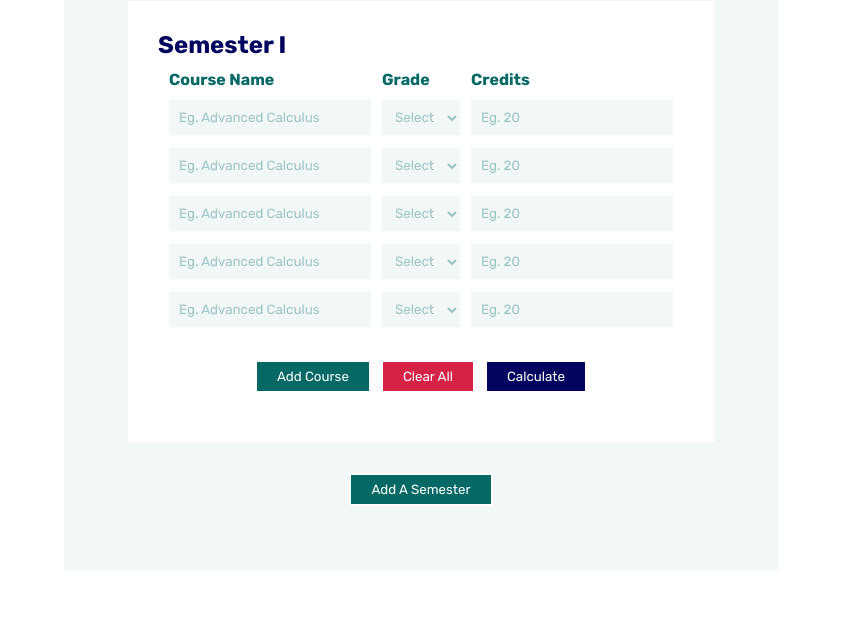
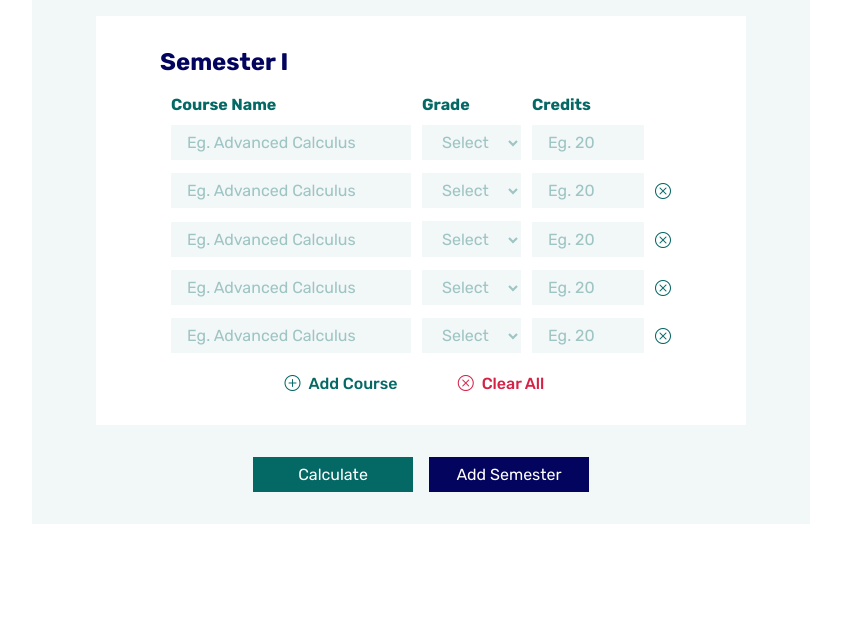
Before and after one commit to neicore/gpa-calculator, a plain HTML site: page index.html in a window 1280 px wide. Shown: the part 181-800 px from the top of the page, without its empty margins (219-1060 px from the left). Drawn offline with nearby package versions, Linux system fonts and the light colour scheme.

Commit message:
Working on v2.0

```diff
--- a/app.js
+++ /dev/null
@@ -1,77 +0,0 @@
-let gpaCalculator = document.querySelector('.gpa-calculator')
-let addASemester = document.querySelector('.add-a-semester')
-let semesterCount = 1
-
-addASemester.addEventListener('click', () => {
-  semesterCount++
-  newSemester(semesterCount)
-})
-
-const newSemester = (semesterCount) => {
-  let semesterTemplate = document.querySelector('#new-semester')
-  let newSemester = semesterTemplate.content.firstElementChild.cloneNode(true)
-  gpaCalculator.insertBefore(newSemester, addASemester)
-  let semesterTitle = newSemester.querySelector('.semester-title')
-  semesterTitle.textContent = `Semester ${romanize(semesterCount)}`
-
-  let addCourse = newSemester.querySelector('.add-course')
-  addCourse.addEventListener('click', () => {
-    let courseTemplate = document.querySelector('#new-course')
-    let courseTable = newSemester.querySelector('table')
-    let newCourse = courseTemplate.content.firstElementChild.cloneNode(true)
-    courseTable.appendChild(newCourse)
-  })
-
-  let clearAll = newSemester.querySelector('.clear-all')
-  clearAll.addEventListener('click', () => {
-    let courseTable = newSemester.querySelector('table')
-    let deletableRows = Array.from(
-      courseTable.getElementsByClassName('deletable-row')
-    )
-
-    deletableRows.forEach((deletableRow) => {
-      deletableRow.remove()
-    })
-  })
-
-  let calculate = newSemester.querySelector('.calculate')
-  calculate.addEventListener('click', () => {
-    let gradeInputs = Array.from(newSemester.querySelectorAll('.grade'))
-    let grades = gradeInputs.map((gradeInput) => {
-      return gradeInput.value
-    })
-    let creditsInputs = Array.from(newSemester.querySelectorAll('.credits'))
-    let credits = creditsInputs.map((creditsInput) => {
-      return Number(creditsInput.value)
-    })
-    let scores = grades.map((grade, index) => {
-      return grade * credits[index]
-    })
-
-    const reducer = (previousValue, currentValue) =>
-      previousValue + currentValue
-    let scoresSum = scores.reduce(reducer)
-    let creditsSum = credits.reduce(reducer)
-    let gpa = scoresSum / creditsSum
-
-    let gpaUI = newSemester.querySelector('.gpa-value')
-    gpaUI.textContent = `Your GPA is: ${gpa}`
-  })
-
-  return newSemester
-}
-
-newSemester(semesterCount)
-
-function romanize(num) {
-    var lookup = {M:1000,CM:900,D:500,CD:400,C:100,XC:90,L:50,XL:40,X:10,IX:9,V:5,IV:4,I:1},
-        roman = '',
-        i;
-    for ( i in lookup ) {
-      while ( num >= lookup[i] ) {
-        roman += i;
-        num -= lookup[i];
-      }
-    }
-    return roman;
-  }
--- /dev/null
+++ b/favicon/about.txt
@@ -0,0 +1,6 @@
+This favicon was generated using the following font:
+
+- Font Title: Rubik
+- Font Author: Copyright 2015 The Rubik Project Authors (https://github.com/googlefonts/rubik)
+- Font Source: http://fonts.gstatic.com/s/rubik/v14/iJWZBXyIfDnIV5PNhY1KTN7Z-Yh-4I-1UE80V4bVkA.ttf
+- Font License: SIL Open Font License, 1.1 (http://scripts.sil.org/OFL))
--- a/index.html
+++ b/index.html
@@ -11,138 +11,218 @@
         href="https://fonts.googleapis.com/css2?family=Rubik:ital,wght@0,300;0,400;0,500;0,600;0,700;0,800;0,900;1,300;1,400;1,500;1,600;1,700;1,800;1,900&display=swap"
         rel="stylesheet">
     <link rel="stylesheet" href="https://cdn.jsdelivr.net/npm/bootstrap-icons@1.7.2/font/bootstrap-icons.css">
-    <link rel="stylesheet" href="style.css">
+    <link rel="apple-touch-icon" sizes="180x180" href="/favicon/apple-touch-icon.png">
+    <link rel="icon" type="image/png" sizes="32x32" href="/favicon/favicon-32x32.png">
+    <link rel="icon" type="image/png" sizes="16x16" href="/favicon/favicon-16x16.png">
+    <link rel="manifest" href="/favicon/site.webmanifest">
+    <link rel="stylesheet" href="/style/css/style.css">
     <title>GPA Calculator</title>
 </head>
 
 <body>
-    <div class="gpa-calculator">
-        <header class="header">
-            <h1>GPA CALCULATOR</h1>
-            <button class="settings"><i class="bi bi-gear"></i></button>
-        </header>
 
-        <button class="button add-a-semester">Add A Semester</button>
-    </div>
+    <div class="calculator">
+        <h1 class="calculator-title">GPA Calculator</h1>
 
-    <template id="new-course">
-        <tr class="deletable-row">
-            <td><input type="text" class="course-name" placeholder="Eg. Advanced Calculus"></td>
-            <td>
-                <select required class="grade">
-                    <option value="" disabled selected>Select</option>
-                    <option value="4">A</option>
-                    <option value="3">B</option>
-                    <option value="2">C</option>
-                    <option value="1">D</option>
-                    <option value="0">F</option>
-                </select>
-            </td>
-            <td><input type="text" class="credits" placeholder="Eg. 20"></td>
-            <td><button class="delete-course" onclick="return this.parentNode.parentNode.remove()"><i
-                        class="bi bi-x-circle"></i></button></td>
-        </tr>
-    </template>
-
-    <template id="new-semester">
         <section class="semester">
-
             <h2 class="semester-title">Semester I</h2>
 
-            <table>
+            <table class="semester-content">
+                <thead>
                     <tr>
                         <th>Course Name</th>
                         <th>Grade</th>
                         <th>Credits</th>
                     </tr>
+                </thead>
 
+                <tbody>
                     <tr>
-                    <td><input type="text" class="course-name" placeholder="Eg. Advanced Calculus"></td>
                         <td>
-                        <select required class="grade">
-                            <option value="" disabled selected>Select</option>
-                            <option value="4">A</option>
-                            <option value="3">B</option>
-                            <option value="2">C</option>
-                            <option value="1">D</option>
-                            <option value="0">F</option>
+                            <input type="text" class="course-name" placeholder="Eg. Advanced Calculus">
+                        </td>
+
+                        <td>
+                            <select class="grade" required>
+                                <option disabled selected value="">Select</option>
+                                <option value="4.0">A+</option>
+                                <option value="4.0">A</option>
+                                <option value="3.7">A&#8722;</option>
+                                <option value="3.3">B+</option>
+                                <option value="3.0">B</option>
+                                <option value="2.7">B&#8722;</option>
+                                <option value="2.3">C+</option>
+                                <option value="2.0">C</option>
+                                <option value="1.7">C&#8722;</option>
+                                <option value="1.3">D+</option>
+                                <option value="1.0">D</option>
+                                <option value="0.7">D&#8722;</option>
+                                <option value="0.0">F&#8722;</option>
                             </select>
                         </td>
-                    <td><input type="text" class="credits" placeholder="Eg. 20"></td>
+
+                        <td>
+                            <input type="number" class="credits" placeholder="Eg. 20">
+                        </td>
+
+                        <!-- <td>
+                            <button class="delete-course" onclick="return this.parentNode.parentNode.remove();"><i class="bi bi-x-circle"></i></button>
+                        </td> -->
                     </tr>
 
                     <tr>
-                    <td><input type="text" class="course-name" placeholder="Eg. Advanced Calculus"></td>
                         <td>
-                        <select required class="grade">
-                            <option value="" disabled selected>Select</option>
-                            <option value="4">A</option>
-                            <option value="3">B</option>
-                            <option value="2">C</option>
-                            <option value="1">D</option>
-                            <option value="0">F</option>
+                            <input type="text" class="course-name" placeholder="Eg. Advanced Calculus">
+                        </td>
+
+                        <td>
+                            <select class="grade" required>
+                                <option disabled selected value="">Select</option>
+                                <option value="4.0">A+</option>
+                                <option value="4.0">A</option>
+                                <option value="3.7">A&#8722;</option>
+                                <option value="3.3">B+</option>
+                                <option value="3.0">B</option>
+                                <option value="2.7">B&#8722;</option>
+                                <option value="2.3">C+</option>
+                                <option value="2.0">C</option>
+                                <option value="1.7">C&#8722;</option>
+                                <option value="1.3">D+</option>
+                                <option value="1.0">D</option>
+                                <option value="0.7">D&#8722;</option>
+                                <option value="0.0">F&#8722;</option>
                             </select>
                         </td>
-                    <td><input type="text" class="credits" placeholder="Eg. 20"></td>
+
+                        <td>
+                            <input type="number" class="credits" placeholder="Eg. 20">
+                        </td>
+
+                        <td>
+                            <button class="delete-course" onclick="return this.parentNode.parentNode.remove();"><i class="bi bi-x-circle"></i></button>
+                        </td>
                     </tr>
 
                     <tr>
-                    <td><input type="text" class="course-name" placeholder="Eg. Advanced Calculus"></td>
                         <td>
-                        <select required class="grade">
-                            <option value="" disabled selected>Select</option>
-                            <option value="4">A</option>
-                            <option value="3">B</option>
-                            <option value="2">C</option>
-                            <option value="1">D</option>
-                            <option value="0">F</option>
+                            <input type="text" class="course-name" placeholder="Eg. Advanced Calculus">
+                        </td>
+
+                        <td>
+                            <select class="grade" required>
+                                <option disabled selected value="">Select</option>
+                                <option value="4.0">A+</option>
+                                <option value="4.0">A</option>
+                                <option value="3.7">A&#8722;</option>
+                                <option value="3.3">B+</option>
+                                <option value="3.0">B</option>
+                                <option value="2.7">B&#8722;</option>
+                                <option value="2.3">C+</option>
+                                <option value="2.0">C</option>
+                                <option value="1.7">C&#8722;</option>
+                                <option value="1.3">D+</option>
+                                <option value="1.0">D</option>
+                                <option value="0.7">D&#8722;</option>
+                                <option value="0.0">F&#8722;</option>
                             </select>
                         </td>
-                    <td><input type="text" class="credits" placeholder="Eg. 20"></td>
+
+                        <td>
+                            <input type="number" class="credits" placeholder="Eg. 20">
+                        </td>
+
+                        <td>
+                            <button class="delete-course" onclick="return this.parentNode.parentNode.remove();"><i class="bi bi-x-circle"></i></button>
+                        </td>
                     </tr>
 
                     <tr>
-                    <td><input type="text" class="course-name" placeholder="Eg. Advanced Calculus"></td>
                         <td>
-                        <select required class="grade">
-                            <option value="" disabled selected>Select</option>
-                            <option value="4">A</option>
-                            <option value="3">B</option>
-                            <option value="2">C</option>
-                            <option value="1">D</option>
-                            <option value="0">F</option>
+                            <input type="text" class="course-name" placeholder="Eg. Advanced Calculus">
+                        </td>
+
+                        <td>
+                            <select class="grade" required>
+                                <option disabled selected value="">Select</option>
+                                <option value="4.0">A+</option>
+                                <option value="4.0">A</option>
+                                <option value="3.7">A&#8722;</option>
+                                <option value="3.3">B+</option>
+                                <option value="3.0">B</option>
+                                <option value="2.7">B&#8722;</option>
+                                <option value="2.3">C+</option>
+                                <option value="2.0">C</option>
+                                <option value="1.7">C&#8722;</option>
+                                <option value="1.3">D+</option>
+                                <option value="1.0">D</option>
+                                <option value="0.7">D&#8722;</option>
+                                <option value="0.0">F&#8722;</option>
                             </select>
                         </td>
-                    <td><input type="text" class="credits" placeholder="Eg. 20"></td>
+
+                        <td>
+                            <input type="number" class="credits" placeholder="Eg. 20">
+                        </td>
+
+                        <td>
+                            <button class="delete-course" onclick="return this.parentNode.parentNode.remove();"><i class="bi bi-x-circle"></i></button>
+                        </td>
                     </tr>
 
                     <tr>
-                    <td><input type="text" class="course-name" placeholder="Eg. Advanced Calculus"></td>
                         <td>
-                        <select required class="grade">
-                            <option value="" disabled selected>Select</option>
-                            <option value="4">A</option>
-                            <option value="3">B</option>
-                            <option value="2">C</option>
-                            <option value="1">D</option>
-                            <option value="0">F</option>
+                            <input type="text" class="course-name" placeholder="Eg. Advanced Calculus">
+                        </td>
+
+                        <td>
+                            <select class="grade" required>
+                                <option disabled selected value="">Select</option>
+                                <option value="4.0">A+</option>
+                                <option value="4.0">A</option>
+                                <option value="3.7">A&#8722;</option>
+                                <option value="3.3">B+</option>
+                                <option value="3.0">B</option>
+                                <option value="2.7">B&#8722;</option>
+                                <option value="2.3">C+</option>
+                                <option value="2.0">C</option>
+                                <option value="1.7">C&#8722;</option>
+                                <option value="1.3">D+</option>
+                                <option value="1.0">D</option>
+                                <option value="0.7">D&#8722;</option>
+                                <option value="0.0">F&#8722;</option>
                             </select>
                         </td>
-                    <td><input type="text" class="credits" placeholder="Eg. 20"></td>
+
+                        <td>
+                            <input type="number" class="credits" placeholder="Eg. 20">
+                        </td>
+
+                        <td>
+                            <button class="delete-course" onclick="return this.parentNode.parentNode.remove();"><i class="bi bi-x-circle"></i></button>
+                        </td>
                     </tr>
+                </tbody>
             </table>
 
-            <div class="actions">
-                <button class="button add-course">Add Course</button>
-                <button class="button clear-all">Clear All</button>
-                <button class="button calculate">Calculate</button>
+            <div class="semester-actions">
+                <button class="semester-actions-button add-course">
+                    <i class="bi bi-plus-circle"></i> Add Course
+                </button>
+
+                <button class="semester-actions-button clear-all">
+                    <i class="bi bi-x-circle"></i> Clear All
+                </button>
+            </div>
+        </section>
+
+        <div class="calculator-actions">
+            <button class="calculator-actions-button calculate">Calculate</button>
+            <button class="calculator-actions-button add-semester">Add Semester</button>
+        </div>
     </div>
 
-            <p class="gpa-value"></p>
-        </section>
-    </template>
 </body>
 
-<script src="app.js"></script>
+<script src="/app.js"></script>
 
 </html>
--- /dev/null
+++ b/style/style.scss
@@ -0,0 +1,214 @@
+$primary-color-100: #f2f7f7;
+$primary-color-200: #4a9292;
+$primary-color-300: #046865;
+$dark-blue: #03045e;
+$red: #d62246;
+$margin-bottom: 2rem;
+$margin-bottom-mid: .5rem;
+$button-padding: 0.5rem 1.5rem;
+
+* {
+    margin: 0;
+    padding: 0;
+    font-family: 'Rubik', sans-serif;
+}
+
+body {
+    height: 100vh;
+    width: 100vw;
+    display: flex;
+    align-items: center;
+    justify-content: center;
+}
+
+.calculator {
+    background-color: $primary-color-100;
+    width: fit-content;
+    padding: 2rem 4rem;
+
+    &-title {
+        color: $dark-blue;
+        font-size: 2rem;
+        margin-bottom: $margin-bottom;
+    }
+
+    .semester {
+        background-color: #fff;
+        padding: 2rem 4rem;
+        margin-bottom: $margin-bottom;
+
+        &-title {
+            font-size: 1.5rem;
+            color: $dark-blue;
+            margin-bottom: $margin-bottom-mid;
+        }
+
+        &-content {
+            margin-bottom: $margin-bottom-mid;
+            border-spacing: .7rem .7rem;
+            table-layout: auto;
+            width: fit-content;
+
+            thead {
+                text-align: left;
+                color: $primary-color-300;
+            }
+
+            .course-name {
+                width: 13rem;
+            }
+
+            .credits {
+                width: 5rem;
+            }
+
+            input,
+            select {
+                font-size: 1rem;
+                padding: .5rem 1rem;
+                border: none;
+                outline: none;
+                border-bottom: 2px solid #fff;
+                background-color: $primary-color-100;
+                color: $primary-color-300;
+
+                &:focus {
+                    border-bottom: 2px solid $primary-color-200;
+                }
+            }
+
+            input {
+                &::placeholder {
+                    color: rgba(74, 146, 146, 0.5);
+                }
+
+                &::-webkit-input-placeholder {
+                    color: rgba(74, 146, 146, 0.5);
+                }
+
+                &::-moz-placeholder {
+                    color: rgba(74, 146, 146, 0.5);
+                }
+
+                &:-moz-placeholder {
+                    color: rgba(74, 146, 146, 0.5);
+                }
+
+                &:-ms-input-placeholder {
+                    color: rgba(74, 146, 146, 0.5);
+                }
+            }
+
+            input::-webkit-outer-spin-button,
+            input::-webkit-inner-spin-button {
+                /* display: none; <- Crashes Chrome on hover */
+                -webkit-appearance: none;
+                margin: 0;
+                /* <-- Apparently some margin are still there even though it's hidden */
+            }
+
+            input[type=number] {
+                -moz-appearance: textfield;
+                /* Firefox */
+            }
+
+            select {
+                padding: .45rem 1rem;
+
+                &:required:invalid {
+                    color: rgba(74, 146, 146, 0.5);
+                }
+            }
+
+            option[value=''][disabled] {
+                display: none;
+            }
+
+            option {
+                color: $primary-color-200;
+            }
+
+            option:hover {
+                background-color: var(--primary-color-300);
+            }
+
+            .delete-course {
+                background-color: transparent;
+                border: none;
+                outline: none;
+                font-size: 1rem;
+                color: $primary-color-300;
+
+                &:hover,
+                &:active,
+                &:focus {
+                    color: $red;
+                }
+            }
+        }
+
+        &-actions {
+            width: fit-content;
+            margin: auto;
+            display: flex;
+            flex-wrap: wrap;
+
+            &-button {
+                background-color: transparent;
+                border: none;
+                font-size: 1rem;
+                font-weight: 500;
+                display: flex;
+                align-items: center;
+                justify-content: center;
+                width: 10rem;
+
+                i {
+                    font-size: 1rem;
+                    margin-right: 0.5rem;
+                }
+
+                &:focus {
+                    outline: none;
+                    font-weight: 700;
+                }
+            }
+
+            .add-course {
+                color: $primary-color-300;
+            }
+
+            .clear-all {
+                color: $red;
+            }
+        }
+    }
+
+    &-actions {
+        width: fit-content;
+        margin: auto;
+        display: flex;
+        flex-wrap: wrap;
+
+        &-button {
+            border: none;
+            padding: $button-padding;
+            color: #fff;
+            font-size: 1rem;
+            width: 10rem;
+
+            &:focus {
+                outline: 0.2rem solid;
+            }
+        }
+
+        .calculate {
+            background-color: $primary-color-300;
+            margin-right: 1rem;
+        }
+
+        .add-semester {
+            background-color: $dark-blue;
+        }
+    }
+}
```
Also changed, not shown: README.md, favicon/android-chrome-192x192.png (added), favicon/android-chrome-512x512.png (added), favicon/apple-touch-icon.png (added), favicon/favicon-16x16.png (added), favicon/favicon-32x32.png (added), favicon/favicon.ico (added), favicon/site.webmanifest (added), style.css (deleted), style/css/style.css (added), 1 other file. Lines whose indentation alone changed are shown as unchanged.
